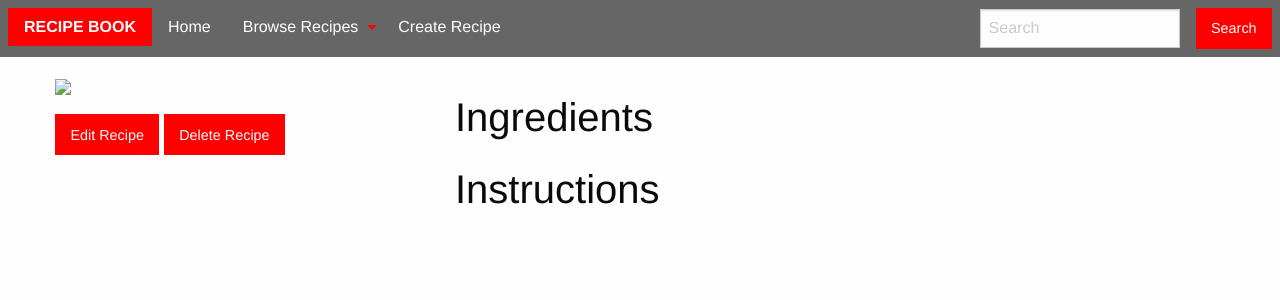
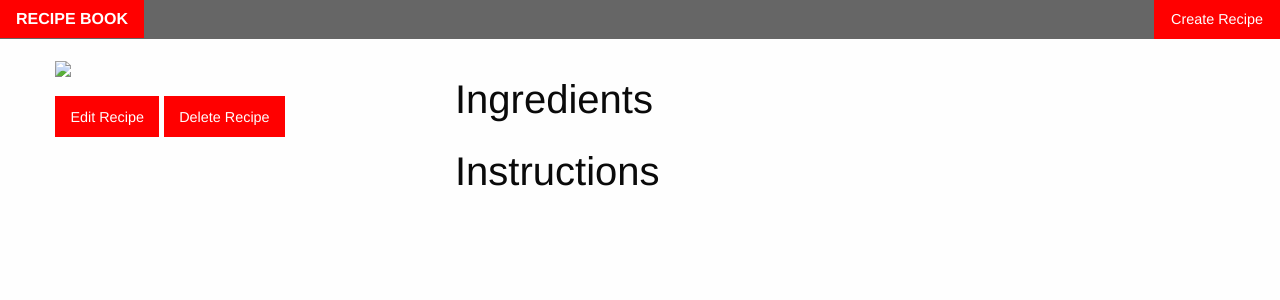
Before and after one commit to laauurrr/recipebook, a PHP site: page /index.php in a window 1280 px wide. Shown: the top 300 px of the page. Run offline with PHP 8.4, Linux system fonts and the light colour scheme; data that the repository does not hold is empty.

Commit message:
Top bar improvements

```diff
--- a/css/app.css
+++ b/css/app.css
@@ -1,4 +1,8 @@
 /* Top Bar Nav*/
+
+.top-bar {
+  padding: 0;
+}
 
 .site-logo {
     background-color: red;
@@ -39,6 +43,21 @@ a:hover {
     background-color: red;
 }
 
-.button {
-    background-color: red;
+.button:hover {
+    background-color: green;
 }
+
+/*Preventing FOUC*/
+.no-js .top-bar {
+  display: none;
+}
+
+@media screen and (min-width: 40em) {
+  .no-js .top-bar {
+    display: block;
+  }
+
+  .no-js .title-bar {
+    display: none;
+  }
+}
--- a/templates/_menu.php
+++ b/templates/_menu.php
@@ -2,14 +2,16 @@
     $types = ListTypes();
 ?>
 
+<div class="title-bar" data-responsive-toggle="example-menu" data-hide-for="medium">
+  <button class="menu-icon" type="button" data-toggle></button>
+  <div class="title-bar-title">Menu</div>
+</div>
+
  <!--DESKTOP TOP BAR-->
-<div class="top-bar desktop-top-bar">
+<div class="top-bar desktop-top-bar" data-topbar role="navigation" id="example-menu">
     <div class="top-bar-left">
         <ul class="dropdown menu" data-dropdown-menu>
             <li class="site-logo menu-text">RECIPE BOOK</li>
-            <li><a href="index.php">Home</a></li>
-            <li><a href="#">Browse Recipes</a>
-                <ul class="menu vertical">
                 <?php
                     foreach ($types as $id => $type) {
                         $recipes = ListRecipes($id);
@@ -24,15 +26,31 @@
                         echo '</li>';
                     }
                 ?>
+            <!--<li><a href="#">Browse Recipes</a>
+                <ul class="menu vertical">
+                    <?php
+                        // foreach ($types as $id => $type) {
+                        //     $recipes = ListRecipes($id);
+                        //     echo '<li><a href="#">' . $type . '</a>';
+                        //     if ($recipes != null) {
+                        //         echo '<ul class="menu vertical">';
+                        //         foreach ($recipes as $id => $r) {
+                        //             echo '<li><a href="index.php?id='.$id.'">'.$r.'</a></li>';
+                        //         }
+                        //         echo '</ul>';
+                        //     }
+                        //     echo '</li>';
+                        // }
+                    ?>
                 </ul>
-            </li>
-            <li><a href="create.php">Create Recipe</a></li>
+            </li>-->
         </ul>
     </div>
     <div class="top-bar-right">
         <ul class="menu">
-        <li><input type="search" placeholder="Search"></li>
-        <li><button type="button" class="button">Search</button></li>
+            <!--<li><input type="search" placeholder="Search"></li>
+            <li><button type="button" class="button">Search</button></li>-->
+            <li><a href="create.php" class="button">Create Recipe</a></li>
         </ul>
     </div>
 </div>
```
Also changed, not shown: content/_view_recipe.php (+0 -1 lines), js/app.js (line endings or trailing spaces). Lines whose indentation alone changed are shown as unchanged.
